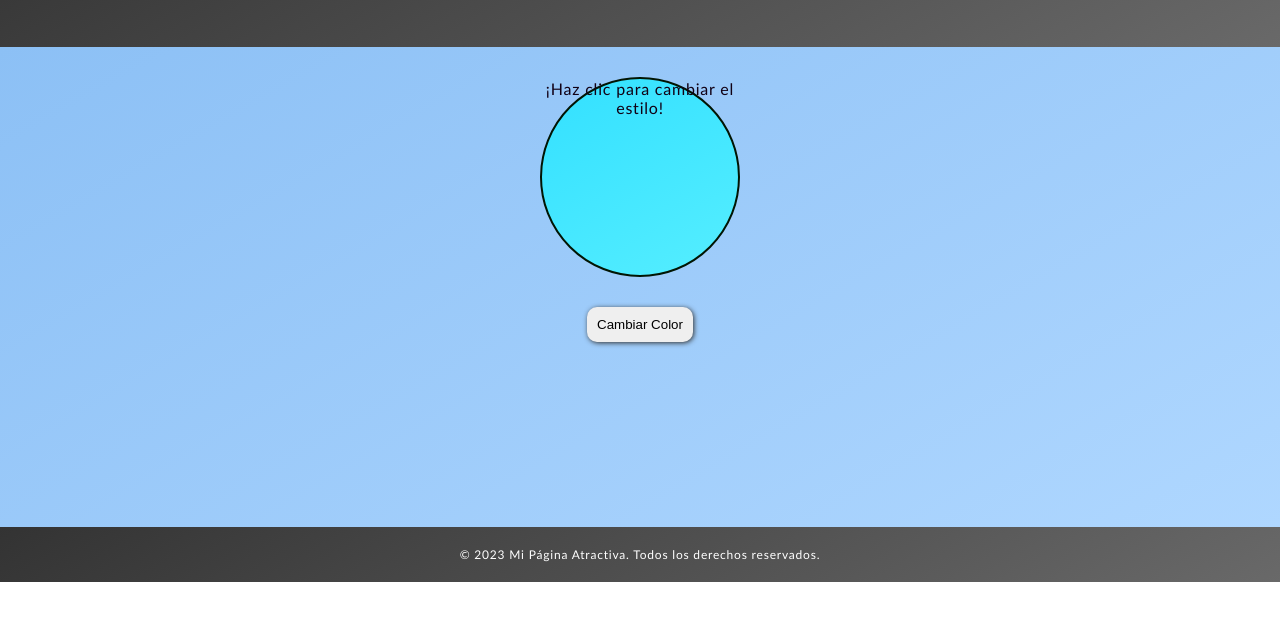
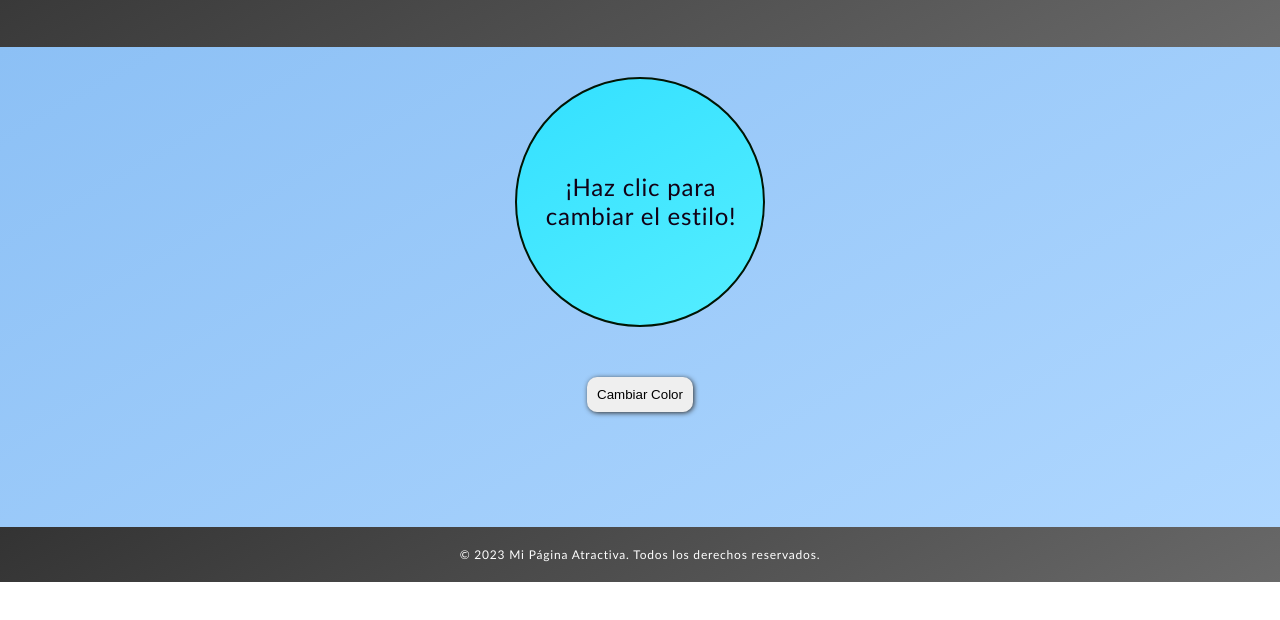
Before and after one commit to duringtheday/reto_modificaciones, a plain HTML site: page index.html in a window 1280 px wide. Shown: the part 98-718 px from the top of the page. Drawn offline with Linux system fonts and the light colour scheme.

Commit message:
styles.css

```diff
--- a/styles.css
+++ b/styles.css
@@ -58,32 +58,39 @@ main {
 /* Círculo */
 #circulo {
     /* position: absolute; */
-    width: 200px;
-    height: 200px;
+    width: 250px;
+    height: 250px;
     /* background: linear-gradient(150deg, #33ff57, #55ff74); */
     /* opacity: 0.8; */
     border: 2px solid rgb(1, 21, 3);
     /* border-radius: 50%; */
+    overflow: hidden;
+    cursor: pointer;
 }
 /* Párrafo */
 .cambiar-estilo p {
+    position: absolute;
+    top: 75px;
+    margin: 20px;
     text-align: center;
     font-family: 'Gill Sans', 'Gill Sans MT', Calibri, 'Trebuchet MS', sans-serif;
-    color: white;
+    font-size: 1.5rem;
+    color: rgb(18, 21, 23);
     letter-spacing: 0.8px;
     z-index: 1;
 }
 /* Botón `Cambiar Estilo` */
 #cambio-estilo-btn {
-    position: absolute;
+    /* position: absolute; */
     top: 200px;
-    margin: 30px;
+    margin: 50px;
     padding: 10px;
     border: none;
     border-radius: 10px;
     box-shadow: 1px 1px 5px #333333;
     z-index: 2;
     transition: all 0.3s ease-in-out;
+    cursor: pointer;
 }
 #cambio-estilo-btn:hover {
     transform: scale(1.05);
```
